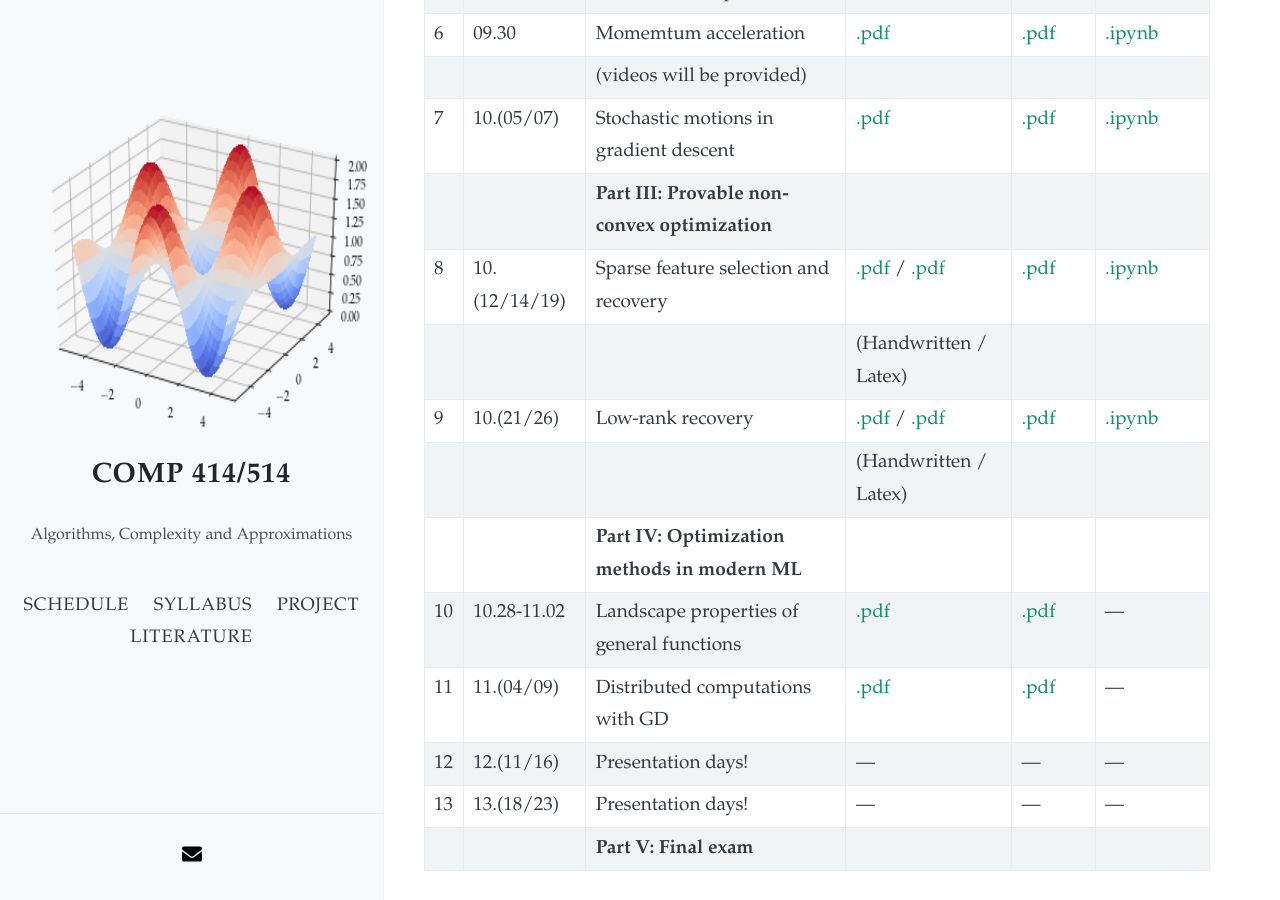
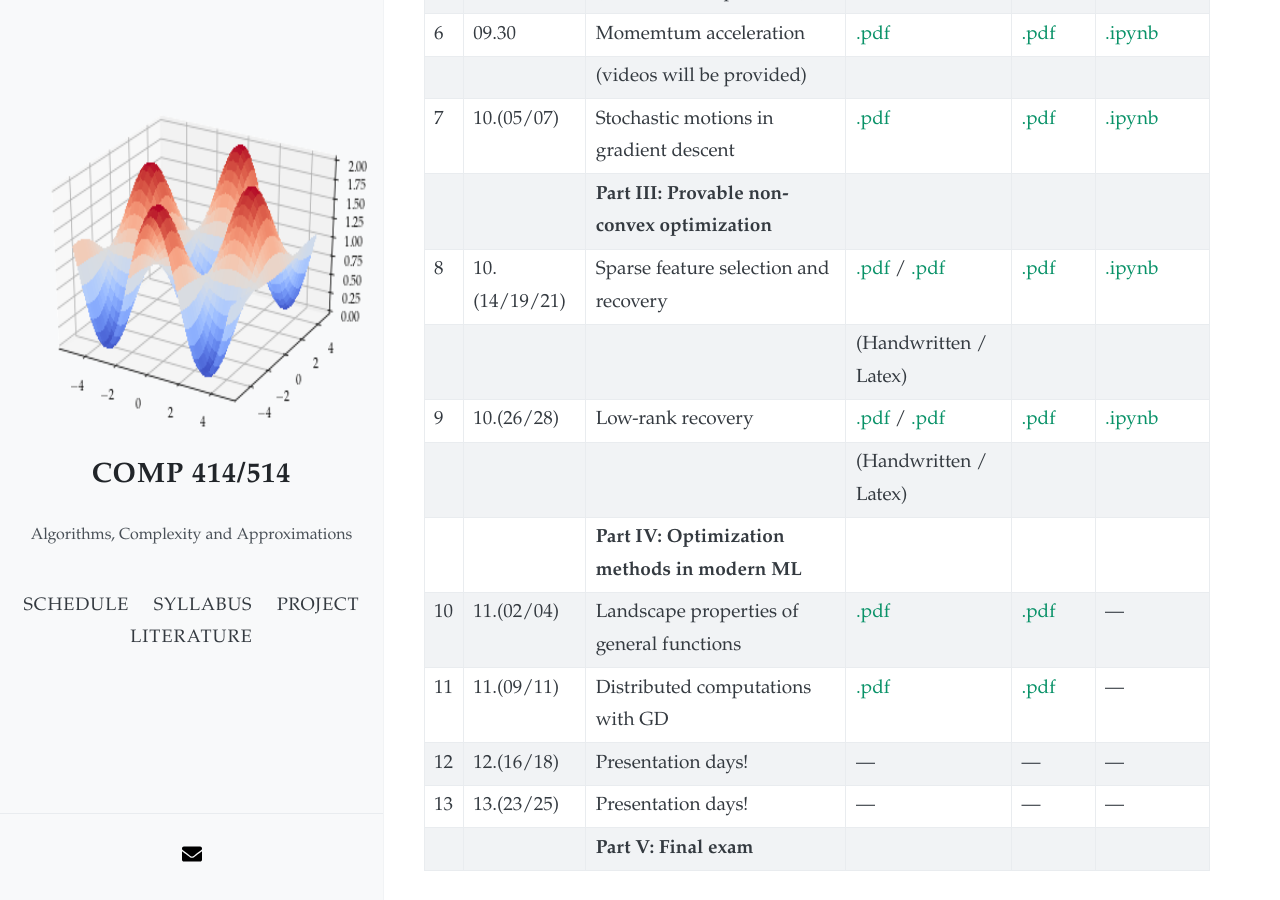
Before and after one commit to akyrillidis/comp414-514, a Jekyll site: the page built from schedule.md, in a window 1280 px wide and 900 px high, scrolled down 647 px. Built offline with Jekyll 4.4.1, drawn with Linux system fonts in a browser that asks for light colours; nearby versions of some CDN libraries.

Commit message:
Update schedule.md

```diff
--- a/schedule.md
+++ b/schedule.md
@@ -20,15 +20,15 @@ layout: default
 | | | (videos will be provided) |  | |  |
 | 7 | 10.(05/07) | Stochastic motions in gradient descent | [.pdf](/schedule/images/chapter7.pdf)  | [.pdf](/schedule/images/Lecture 7.pdf) | [.ipynb](/schedule/images/Chapter 7.ipynb) |
 | | | **Part III: Provable non-convex optimization** | | | |
-| 8 | 10.(12/14/19) | Sparse feature selection and recovery | [.pdf](/schedule/images/Lecture 8 notes.pdf) / [.pdf](/schedule/images/chapter8.pdf) | [.pdf](/schedule/images/Lecture 8.pdf) | [.ipynb](/schedule/images/Chapter 8.ipynb) |
+| 8 | 10.(14/19/21) | Sparse feature selection and recovery | [.pdf](/schedule/images/Lecture 8 notes.pdf) / [.pdf](/schedule/images/chapter8.pdf) | [.pdf](/schedule/images/Lecture 8.pdf) | [.ipynb](/schedule/images/Chapter 8.ipynb) |
 |  |  | | (Handwritten / Latex) |  | |
-| 9 | 10.(21/26) | Low-rank recovery | [.pdf](/schedule/images/Lecture 9 notes.pdf) / [.pdf](/schedule/images/chapter9.pdf) | [.pdf](/schedule/images/Lecture 9.pdf) | [.ipynb](/schedule/images/Chapter 9.ipynb) |
+| 9 | 10.(26/28) | Low-rank recovery | [.pdf](/schedule/images/Lecture 9 notes.pdf) / [.pdf](/schedule/images/chapter9.pdf) | [.pdf](/schedule/images/Lecture 9.pdf) | [.ipynb](/schedule/images/Chapter 9.ipynb) |
 |  |  | | (Handwritten / Latex) |  | |
 | | | **Part IV: Optimization methods in modern ML** | | | |
-| 10 | 10.28-11.02 | Landscape properties of general functions | [.pdf](/schedule/images/chapter10.pdf)  | [.pdf](/schedule/images/Lecture 10.pdf) | --- |
-| 11 | 11.(04/09) | Distributed computations with GD | [.pdf](/schedule/images/chapter11.pdf) | [.pdf](/schedule/images/Lecture 11.pdf) | --- |
-| 12 | 12.(11/16) | Presentation days!  | ---  | ---  | --- |
-| 13 | 13.(18/23) | Presentation days!  | ---  | ---  | --- |
+| 10 | 11.(02/04) | Landscape properties of general functions | [.pdf](/schedule/images/chapter10.pdf)  | [.pdf](/schedule/images/Lecture 10.pdf) | --- |
+| 11 | 11.(09/11) | Distributed computations with GD | [.pdf](/schedule/images/chapter11.pdf) | [.pdf](/schedule/images/Lecture 11.pdf) | --- |
+| 12 | 12.(16/18) | Presentation days!  | ---  | ---  | --- |
+| 13 | 13.(23/25) | Presentation days!  | ---  | ---  | --- |
 | | | **Part V: Final exam** | | | |
 
 &nbsp;
```
